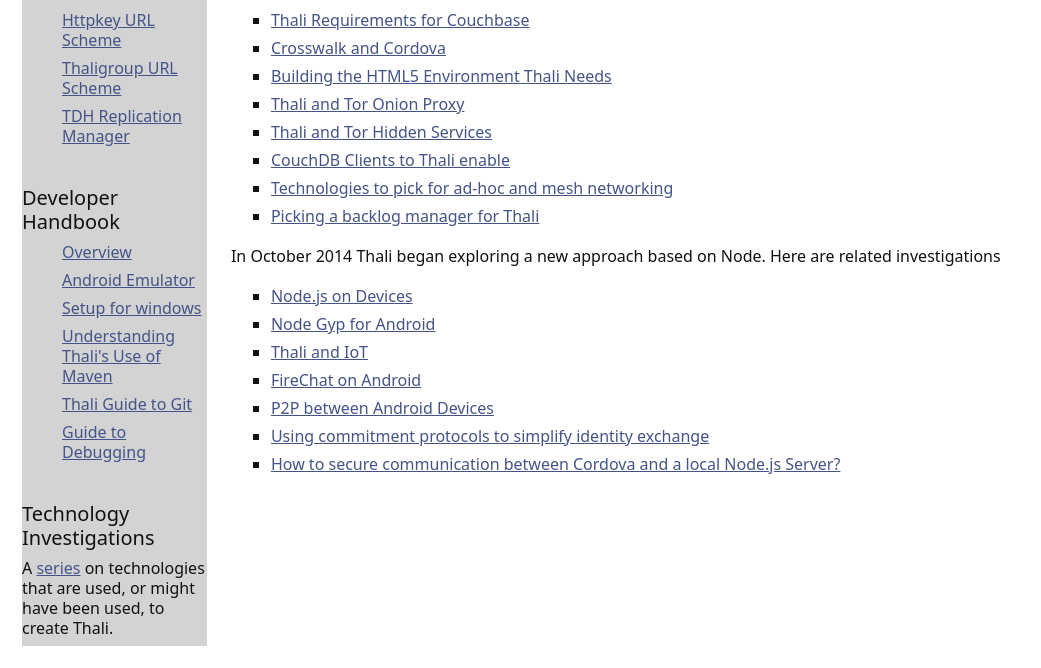
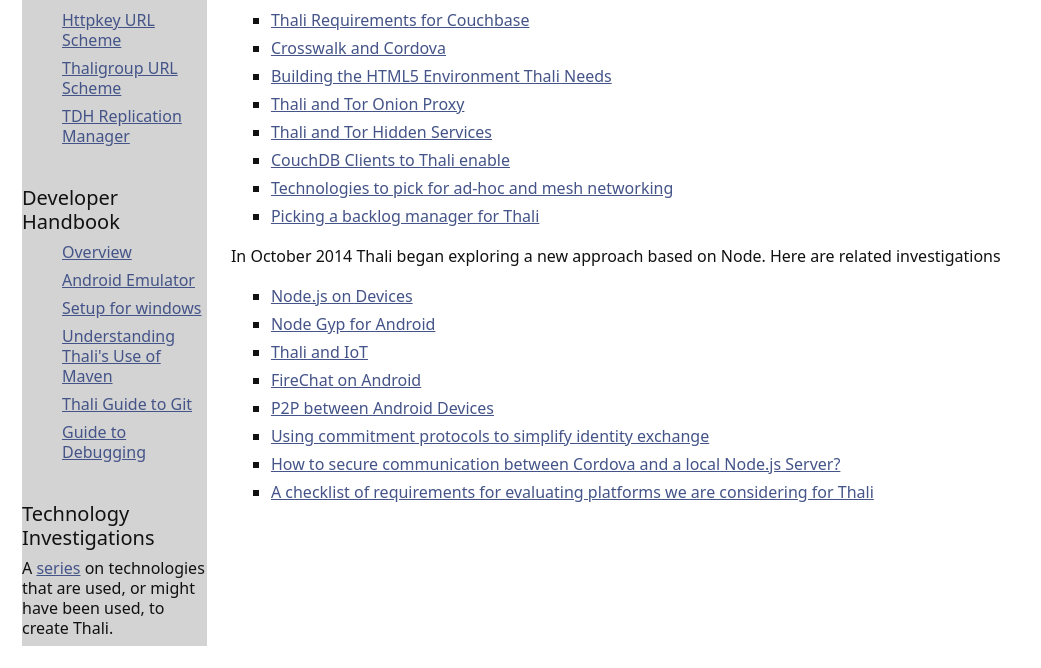
Before and after one commit to thaliproject/thali, a Jekyll site: the page built from TechnologyInvestigations.md, in a window 1280 px wide. Shown: the part 320-988 px from the top of the page, without its empty margins (0-1041 px from the left). Built offline with Jekyll 4.4.1, drawn with Linux system fonts in a browser that asks for light colours; Markdown is read by kramdown in place of the engine named in the settings.

Commit message:
Update TechnologyInvestigations.md

```diff
--- a/TechnologyInvestigations.md
+++ b/TechnologyInvestigations.md
@@ -31,3 +31,4 @@
 * [P2P between Android Devices](AndroidP2P)
 * [Using commitment protocols to simplify identity exchange](http://www.goland.org/coinflippingforthali/)
 * [How to secure communication between Cordova and a local Node.js Server?](SecuringCordovaAndNodeJs)
+* [A checklist of requirements for evaluating platforms we are considering for Thali](PlatformChecklist)
```
